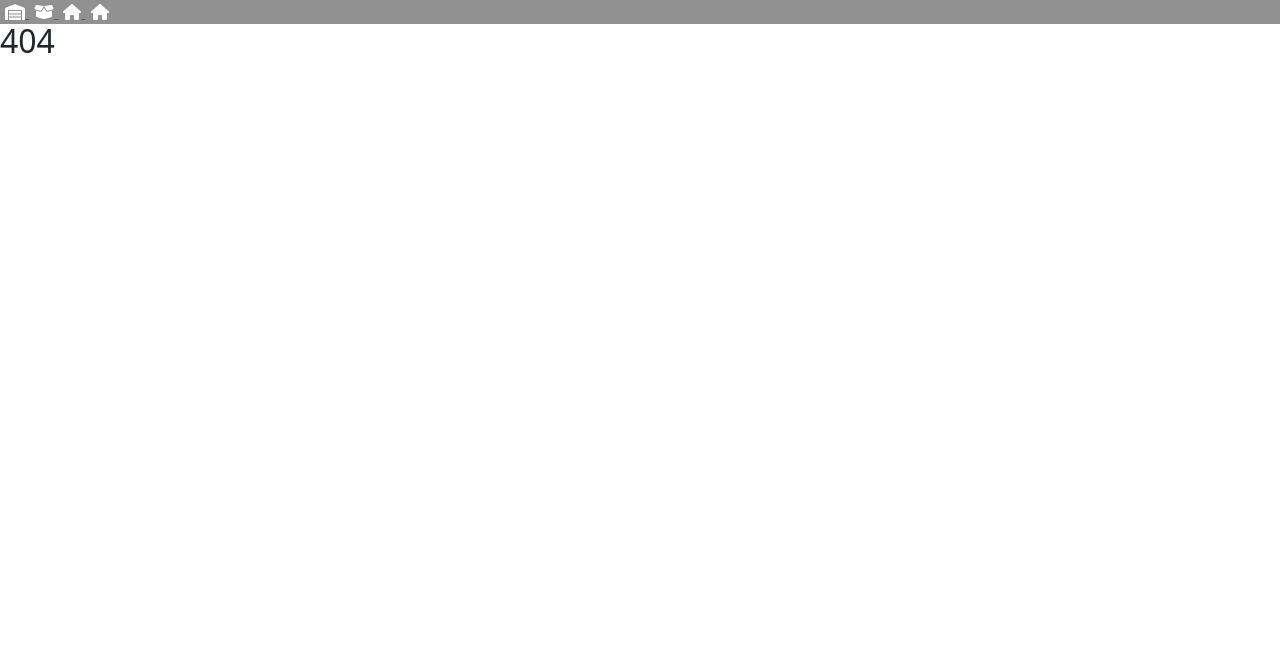
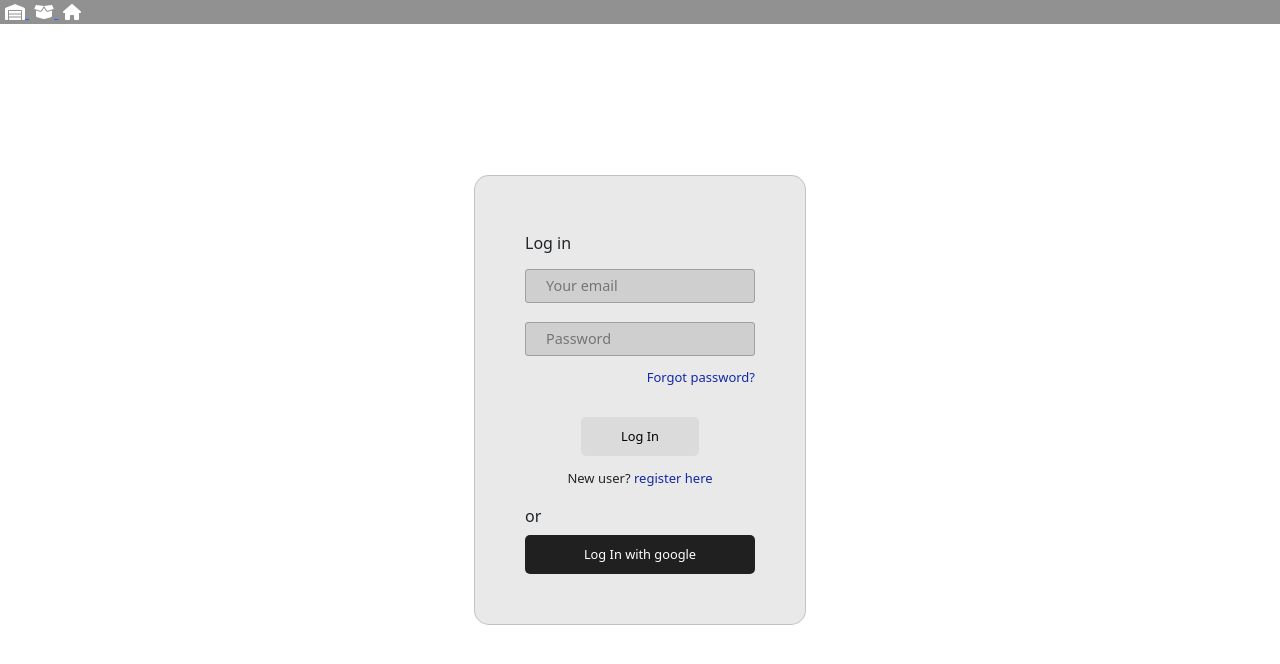
Before and after one commit to Abid459/Warehouse-management-client, a React (Create React App) app: page /logIn in a window 1280 px wide. Before the commit this address had no page. Shown: the top 664 px of the page. Built offline with nearby package versions, Linux system fonts and the light colour scheme; the HTML template or start-up script is replaced by a standard one.

Commit message:
login signup page added,Authentication added

```diff
--- a/package.json
+++ b/package.json
@@ -15,6 +15,8 @@
     "react": "^18.1.0",
     "react-bootstrap": "^2.3.1",
     "react-dom": "^18.1.0",
+    "react-firebase-hooks": "^5.0.3",
+    "react-hot-toast": "^2.2.0",
     "react-router-dom": "^6.3.0",
     "react-scripts": "5.0.1",
     "web-vitals": "^2.1.4"
--- a/src/App.js
+++ b/src/App.js
@@ -6,6 +6,7 @@ import './main.css'
 
 import ReactCSSTransitionGroup from 'react-transition-group'; // ES6
 import React from 'react';
+import { Toaster } from 'react-hot-toast';
 
 // window.addEventListener('scroll',(e)=> {
 //   e.preventDefault()
@@ -18,6 +19,7 @@ import React from 'react';
 function App() {
     return (
       <div className="App" >
+        <div><Toaster/></div>
         <Header></Header>
 
       </div>
--- a/src/componetns/Header/Header.js
+++ b/src/componetns/Header/Header.js
@@ -7,6 +7,8 @@ import MyItems from '../MyItems/MyItems';
 import NotFound from '../NotFound/NotFound';
 import Product from '../Product/Product';
 import TopHeader from './TopHeader';
+import LogIn from '../LogIn/LogIn';
+import Register from '../Register/Register';
 
 const Header = () => {
     return (
@@ -19,6 +21,8 @@ const Header = () => {
                 <Route path='/singleItem' element={<Product></Product>}></Route>
                 <Route path='myItem' element={<MyItems></MyItems>}></Route>
                 <Route path='lowStock' element={<LowStock></LowStock>}></Route>
+                <Route path='logIn' element={<LogIn></LogIn>}></Route>
+                <Route path='/signUp' element={<Register></Register>}></Route>
                 <Route path='*' element={<NotFound></NotFound>}></Route>
             </Routes>
         </header>
--- a/src/componetns/Header/TopHeader.js
+++ b/src/componetns/Header/TopHeader.js
@@ -10,8 +10,8 @@ const TopHeader = () => {
             <nav>
                 <Link to ={'/'}> <FontAwesomeIcon className='faIcon1' icon={faWarehouse}></FontAwesomeIcon> </Link>
                 <Link to ={'/inventory'}> <FontAwesomeIcon className='faIcon1' icon={faBoxOpen}></FontAwesomeIcon> </Link>
-                <Link to ={'/singleItem'}> <FontAwesomeIcon className='faIcon1' icon={faHome}></FontAwesomeIcon> </Link>
-                <Link to ={'/myItem'}> <FontAwesomeIcon className='faIcon1' icon={faHome}></FontAwesomeIcon> </Link>
+                {/* <Link to ={'/singleItem'}> <FontAwesomeIcon className='faIcon1' icon={faHome}></FontAwesomeIcon> </Link> */}
+                <Link to ={'/logIn'}> <FontAwesomeIcon className='faIcon1' icon={faHome}></FontAwesomeIcon> </Link>
             </nav>
         {/* <FontAwesomeIcon className='faIcon faEnvelop' icon={faEnvelope }></FontAwesomeIcon>             */}
         </div>
--- /dev/null
+++ b/src/componetns/LogIn/LogIn.js
@@ -0,0 +1,66 @@
+import React, { useState } from 'react';
+import { useNavigate } from 'react-router-dom';
+import { useSignInWithEmailAndPassword, useSignInWithGoogle } from 'react-firebase-hooks/auth';
+import auth from '../../firebase.init';
+import { useSendPasswordResetEmail } from 'react-firebase-hooks/auth';
+import toast from 'react-hot-toast';
+// import { useUpdatePassword } from 'react-firebase-hooks/auth';
+
+const LogIn = () => {
+    const [email, setEmail] = useState('')
+    const [
+        signInWithEmailAndPassword,
+        user,
+        loading,
+        error,
+    ] = useSignInWithEmailAndPassword(auth);
+    const navigate = useNavigate();
+    const [signInWithGoogle, userGoogle, loadingGoogle, errorGoogle] = useSignInWithGoogle(auth);
+    const [sendPasswordResetEmail, sending, errorReset] = useSendPasswordResetEmail(
+        auth
+    );
+
+    const handleSignin = e => {
+        e.preventDefault();
+        // const email = e.target.email.value;
+        setEmail(e.target.email.value)
+        const password = e.target.password.value;
+        signInWithEmailAndPassword(email, password);
+    }
+
+
+    const handleReset = async () => {
+        if(email){
+            await sendPasswordResetEmail(email);
+            toast.success('Verification Email sent')
+
+        }else{
+            toast.error("Please enter your email and try again")
+        }
+        // alert('Sent email');
+    }
+    return (
+        <div className='log-in'>
+            <div className="form">
+                <form onSubmit={handleSignin}>
+                    <div className='w-100 py-2'>
+                        <h5 className=''>Log in</h5>
+                    </div>
+                    <input type="email" onChange={(e)=>setEmail(e.target.value)} name="email" id="" placeholder='Your email' />
+                    <input type="password" className='last-inp' name="password" id="" placeholder='Password' />
+                    <div className='w-100'>
+                    <p className='pass-reset' onClick={handleReset}>Forgot password?</p>
+                    </div>
+                    <button type='submit'>Log In</button>
+                    <p>New user? <span onClick={() => navigate('/signUp')}>register here</span></p>
+                </form>
+                <div className='mt-3'>
+                    or
+                    <button className='google-login' onClick={() => signInWithGoogle()}>Log In with google</button>
+                </div>
+            </div>
+        </div>
+    );
+};
+
+export default LogIn;
--- a/src/componetns/Product/Product.js
+++ b/src/componetns/Product/Product.js
@@ -8,7 +8,7 @@ const Product = (props) => {
     const product = props.product;
     const [supplierUpdate, setSupplierUpdate] = useState(false);
     const [quantity, setQuantity] = useState(0)
-    const [sold, setSold] = useState(props.product.sold)
+    const [sold, setSold] = useState(props?.product?.sold)
     const sellPrice = props?.price +(props.price*0.2)
     useEffect(() => {
         setQuantity(product.quantity)
--- /dev/null
+++ b/src/componetns/Register/Register.js
@@ -0,0 +1,68 @@
+import React, { useState } from 'react';
+import { useNavigate } from 'react-router-dom';
+import { useCreateUserWithEmailAndPassword, useSignInWithGoogle } from 'react-firebase-hooks/auth';
+import auth from '../../firebase.init';
+import toast from 'react-hot-toast';
+// import auth from '../../firebase.init';
+
+const Register = () => {
+    const navigate = useNavigate();
+    const [errMessage,setErrMessage]= useState('')
+    const [message,setMessage] = useState('');
+    const [
+        createUserWithEmailAndPassword,
+        user,
+        loading,
+        error,
+    ] = useCreateUserWithEmailAndPassword(auth,{sendEmailVerification:true});
+    const [signInWithGoogle, userGoogle, loadingGoogle, errorGoogle] = useSignInWithGoogle(auth);
+
+      console.dir(error)
+    const handleRegister = e =>{
+        e.preventDefault()
+        const email =e.target.email.value;
+        const password = e.target.password.value;
+        const confirmPassword = e.target.confirmPassword.value;
+        if(password === confirmPassword){
+            createUserWithEmailAndPassword(email,password)
+            error?.code && setErrMessage(error.message);
+        }else{
+            setErrMessage('Please Confirm your password');
+        }
+        console.log(email,password,confirmPassword)
+    }
+    if(user || userGoogle){
+        toast.success('User Created')
+        // setMessage('User Craeted')
+        navigate('/logIn')
+    }
+
+    setTimeout(()=>{
+        setErrMessage('')
+    },5000)
+    // user && setMessage('user Created')
+
+    return (
+        <div className='sign-up'>
+            <div className="form">
+                <form onSubmit={handleRegister}>
+                    <div className='w-100 py-2'>
+                        <h5 className=''>Sign Up</h5>
+                    </div>
+                    <input type="email" name="email"  placeholder='Your email' />
+                    <input type="password" name="password"  placeholder='Password' />
+                    <input type="password" name="confirmPassword"  placeholder='Confirm Password' />
+                    <button type='submit'>Sign Up</button>
+                    <p>Already registered? <span onClick={()=>navigate('/logIn')}>Log In</span></p>
+                </form>
+                <div className='mt-3'>
+                    or
+                    <button className='google-login' onClick={()=>signInWithGoogle()}>Log In with google</button>
+                    <p className='text-center mt-2 text-danger'>{errMessage}</p>
+                </div>
+            </div>
+        </div>
+    );
+};
+
+export default Register;
--- a/src/firebase.init.js
+++ b/src/firebase.init.js
@@ -1,17 +1,18 @@
 // Import the functions you need from the SDKs you need
 import { initializeApp } from "firebase/app";
-import {getAuth} from "firebase/auth"
+import { getAuth } from "firebase/auth"
 // TODO: Add SDKs for Firebase products that you want to use
 // https://firebase.google.com/docs/web/setup#available-libraries
 
 // Your web app's Firebase configuration
 const firebaseConfig = {
-    apiKey:process.env.REACT_APP_apiKey,
-    authDomain:process.env.REACT_APP_authDomain,
-    projectId:process.env.REACT_APP_projectId,
-    storageBucket:process.env.REACT_APP_storageBucket,
-    messagingSenderId:process.env.REACT_APP_messagingSenderId,
-    appId:process.env.REACT_APP_appId
+    // apiKey: process.env.REACT_APP_apiKey,
+    apiKey: process.env.REACT_APP_apiKey,
+    authDomain: process.env.REACT_APP_authDomain,
+    projectId: process.env.REACT_APP_projectId,
+    storageBucket: process.env.REACT_APP_storageBucket,
+    messagingSenderId: process.env.REACT_APP_messagingSenderId,
+    appId: process.env.REACT_APP_appId
 };
 
 // Initialize Firebase
--- a/src/main.css
+++ b/src/main.css
@@ -109,4 +109,86 @@
 .low-stock {
   margin-top: 70px;
 }
+
+.log-in, .sign-up {
+  display: -ms-grid;
+  display: grid;
+  width: 100vw;
+  height: 100vh;
+  place-content: center;
+}
+
+.log-in .form, .sign-up .form {
+  background: #e9e9e9;
+  padding: 50px;
+  border-radius: 15px;
+  border: 1px solid rgba(139, 139, 139, 0.404);
+  min-height: 300px;
+  max-width: 400px;
+}
+
+.log-in .form form, .sign-up .form form {
+  display: -webkit-box;
+  display: -ms-flexbox;
+  display: flex;
+  -webkit-box-orient: vertical;
+  -webkit-box-direction: normal;
+      -ms-flex-direction: column;
+          flex-direction: column;
+  -webkit-box-align: center;
+      -ms-flex-align: center;
+          align-items: center;
+}
+
+.log-in .form form p, .sign-up .form form p {
+  font-size: small;
+  margin-top: .8rem;
+}
+
+.log-in .form form p span, .sign-up .form form p span {
+  color: #1228a8;
+  cursor: pointer;
+}
+
+.log-in .form h5, .sign-up .form h5 {
+  text-align: left;
+}
+
+.log-in .form .google-login, .sign-up .form .google-login {
+  background: #202020;
+  width: 100%;
+  margin-top: .4rem;
+  color: white;
+}
+
+.log-in .form button, .sign-up .form button {
+  font-size: .8rem;
+  padding: 10px 40px;
+}
+
+.log-in input, .sign-up input {
+  margin-bottom: 1.2rem;
+  background: #cfcfcf;
+  font-size: .9rem;
+  padding: 5px 20px;
+  outline: 0;
+  border-radius: 3px;
+  width: 230px;
+}
+
+.sign-up input {
+  width: 250px;
+  font-size: .85rem;
+}
+
+.log-in .last-inp {
+  margin-bottom: 0rem;
+}
+
+.log-in .pass-reset {
+  color: #1228a8;
+  text-align: right;
+  margin-bottom: 1.8rem;
+  cursor: pointer;
+}
 /*# sourceMappingURL=main.css.map */
--- a/src/main.scss
+++ b/src/main.scss
@@ -1,10 +1,14 @@
+$login-text-color:rgb(18, 40, 168);
+
+
 // ====home============
-.home{
+.home {
     margin-top: 70px;
 }
 
 .inventory {
     margin-top: 70px;
+
     img {
         // width: 70px;
         text-align: center;
@@ -14,6 +18,7 @@
 
 // ----------- single product--------
 .product {
+
     // margin-top: 70px;
     // padding: 20px;
     // text-align: center;
@@ -42,37 +47,41 @@
             padding: 10px;
             border-radius: 5px;
 
-            p{
+            p {
                 margin-right: 40px;
                 font-size: small;
             }
 
         }
-        .supplier{
+
+        .supplier {
             box-shadow: 0px 0px 19px -5px #d3d3d3;
             // border: 1px solid rgb(156, 156, 156);
             margin: 20px 0;
+
             // background: #938E94;
             // color: white;
             // padding: 10px;
             // border-radius: 5px;
-            p{
+            p {
                 // background: #5D5C61;
             }
 
 
         }
-        .restock-item{
+
+        .restock-item {
             border-radius: 5px;
             // background: #938E94;
             box-shadow: 0px 0px 19px -5px #d3d3d3;
 
             // position: relative;
-            p{
-            //    background:#5D5C61;
+            p {
+                //    background:#5D5C61;
             }
-            input{
-            }
+
+            input {}
+
             button {
                 // background: #938E94;
 
@@ -81,7 +90,8 @@
 
 
         }
-        .toggle-switch{
+
+        .toggle-switch {
             width: 30px;
             height: 15px;
             background: rgb(0, 17, 75);
@@ -89,16 +99,18 @@
             display: flex;
             align-items: center;
             position: relative;
-            div{
+
+            div {
                 // transition: 4s;
-                width:13px;
+                width: 13px;
                 height: 13px;
                 background: rgb(250, 250, 250);
                 border-radius: 50%;
                 position: absolute;
             }
         }
-        input{
+
+        input {
             background: rgba(0, 0, 0, 0);
             // color: white;
             border: 0;
@@ -106,12 +118,14 @@
             width: 13rem;
             font-size: small;
         }
-        input:first-child{
+
+        input:first-child {
             margin-right: 20px;
         }
     }
-    .description{
-        background:#ffffff;
+
+    .description {
+        background: #ffffff;
         box-shadow: 0px 0px 19px -5px #d3d3d3;
         padding: 30px;
         text-align: justify;
@@ -119,10 +133,10 @@
 }
 
 // ----------Add item------------
-.add-item{
-    .img-container{
+.add-item {
+    .img-container {
         width: 500px;
-        height:200px;
+        height: 200px;
         background: rgb(193, 193, 193);
         border-radius: 5px;
         margin-right: 20px;
@@ -131,11 +145,91 @@
 }
 
 // -------------myItems------------
-.my-items{
+.my-items {
     margin-top: 70px;
 }
 
 // --------low Stock --------
-.low-stock{
+.low-stock {
     margin-top: 70px;
 }
+
+// --------log in----------
+.log-in, .sign-up{
+    // margin-top: 70px;
+    // max-width: 500px;
+    // margin: 70px auto;
+
+    display: grid;
+    width: 100vw;
+    height: 100vh;
+    place-content: center;
+
+    .form {
+        background: rgb(233, 233, 233);
+        padding: 50px;
+        border-radius: 15px;
+        border: 1px solid rgba(139, 139, 139, 0.404);
+        min-height: 300px;
+        max-width: 400px;
+        form{
+
+            display: flex;
+            flex-direction: column;
+            // justify-content: center;
+            align-items: center;
+            p{
+                font-size: small;
+                margin-top: .8rem;
+                span{
+                    color: $login-text-color;
+                    cursor: pointer;
+                }
+            }
+        }
+
+        h5{
+            text-align: left;
+        }
+        .google-login{
+            background: rgb(32, 32, 32);
+            width: 100%;
+            margin-top: .4rem;
+            color: white;
+        }
+        button{
+            font-size: .8rem;
+            padding:10px 40px;
+        }
+    }
+
+    input {
+        margin-bottom: 1.2rem;
+        background: rgb(207, 207, 207);
+        font-size: .9rem;
+        padding: 5px 20px;
+        outline: 0;
+        border-radius: 3px;
+        width: 230px;
+    }
+}
+.sign-up{
+    input{
+        width: 250px;
+        font-size: .85rem;
+    }
+}
+.log-in{
+    .last-inp{
+        margin-bottom: 0rem;
+        // background: #000;
+    }
+    .pass-reset{
+        color: $login-text-color;
+        // margin-top: 20010px;
+        text-align: right;
+        margin-bottom: 1.8rem;
+        cursor: pointer;
+        // background: #000;
+    }
+}
```
Also changed, not shown: 2 other files (tests, documents, lock files or other folders).
